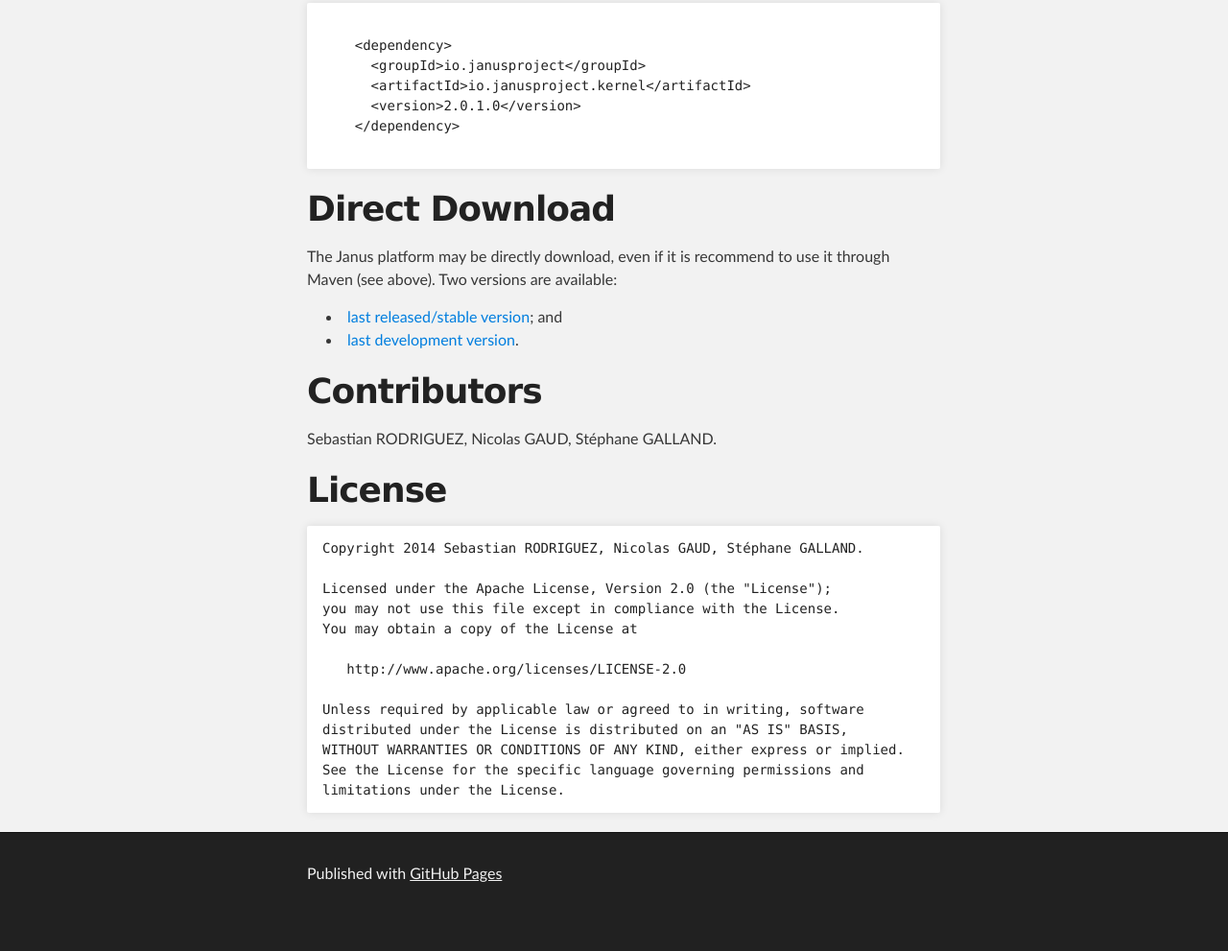
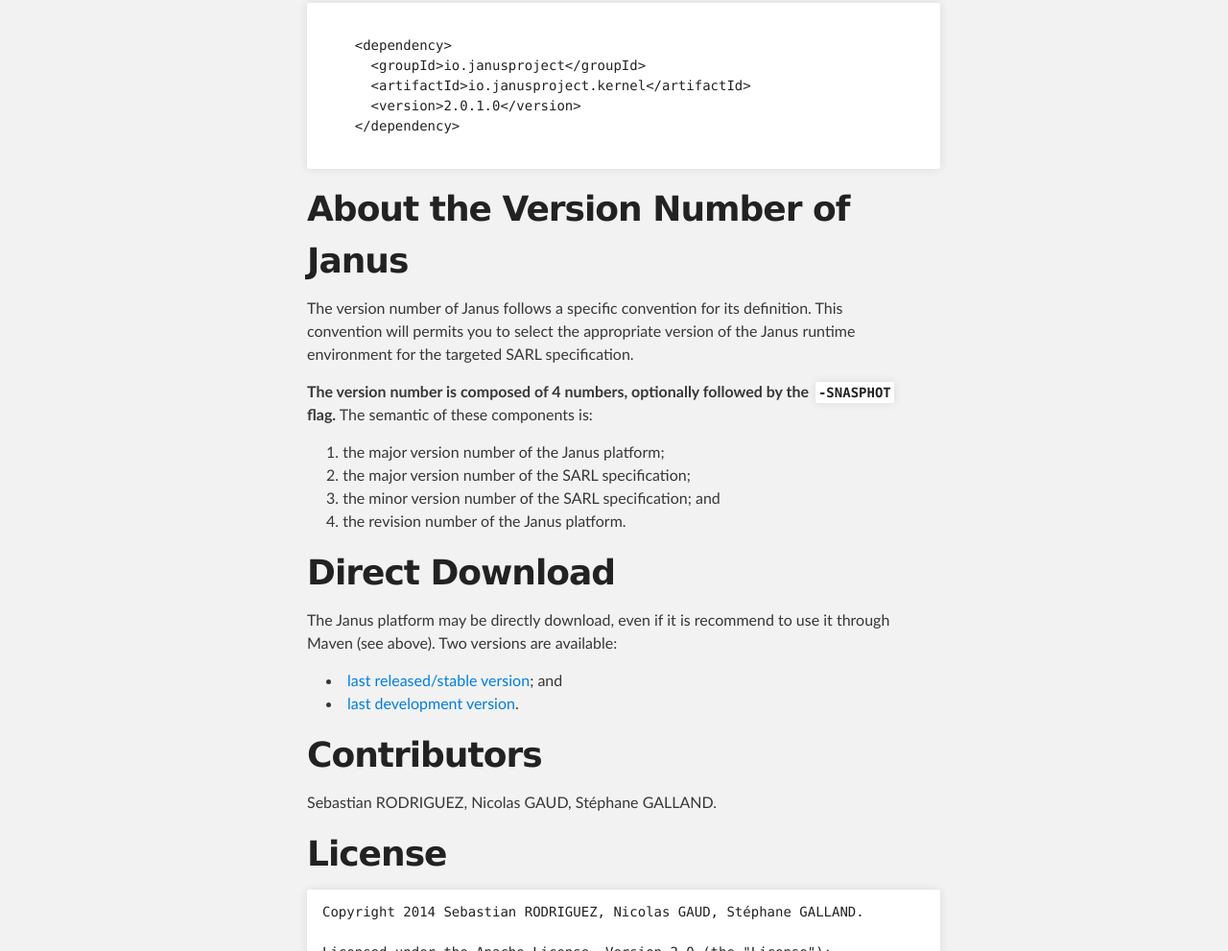
Before and after one commit to janus-project/janus-project.github.io, a plain HTML site: page index.html in a window 1280 px wide. Shown: the part 781-1772 px from the top of the page at 96% size. Before the commit the page ends 1738 px from the top, so only its background shows below. Drawn offline with Linux system fonts and the light colour scheme.

Commit message:
Add a short text on the version number of Janus.

```diff
--- a/index.html
+++ b/index.html
@@ -54,6 +54,21 @@ It also natively manages the concept of recursive agents and holons.</p>
   </code></pre>
 </p>
 
+<h1><a name="versionnumber" class="anchor" href="#versionnumber"><span class="octicon octicon-link"></span></a>About the Version Number of Janus</h1>
+
+<p>The version number of Janus follows a specific convention for its definition.
+This convention will permits you to select the appropriate version of the Janus runtime environment for the targeted SARL specification.
+</p>
+<p>
+  <strong>The version number is composed of 4 numbers, optionally followed by the <code>-SNASPHOT</code> flag.</strong>
+  The semantic of these components is: <ol>
+    <li>the major version number of the <i>Janus</i> platform;</li>
+    <li>the major version number of the <i>SARL</i> specification;</li>
+    <li>the minor version number of the <i>SARL</i> specification; and</li>
+    <li>the revision number of the <i>Janus</i> platform.</li>
+  </ol>
+</p>
+
 <h1><a name="download" class="anchor" href="#download"><span class="octicon octicon-link"></span></a>Direct Download</h1>
 
 <p>The Janus platform may be directly download, even if it is recommend to use it through Maven (see above). Two versions are available:<ul>
```
